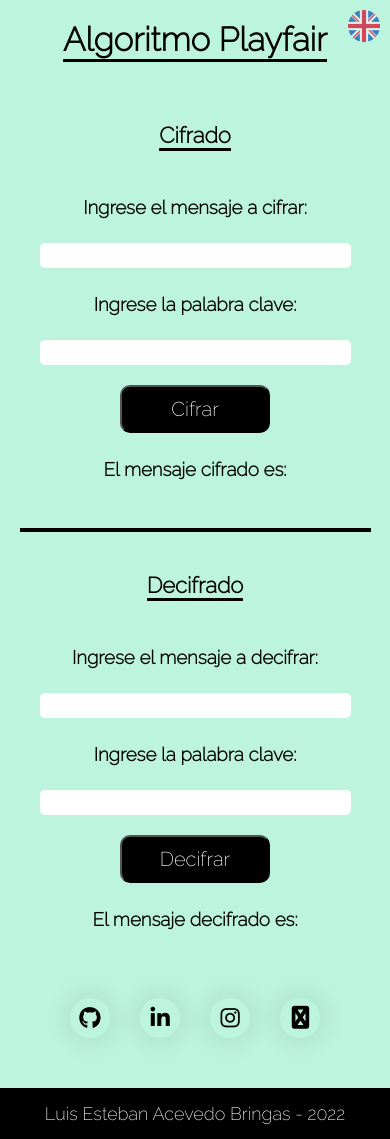
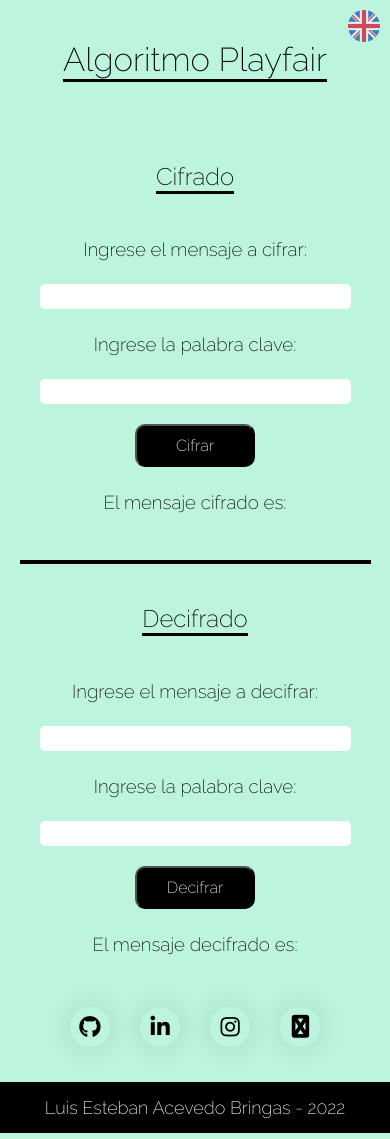
Before and after one commit to LuisEstebanAcevedoBringas/Playfair-Encryptation, a Flask app: page / in a window 390 px wide. Run offline with Flask 2, Linux system fonts and the light colour scheme; some libraries are stand-ins or nearby versions.

Commit message:
Responsive design.

```diff
--- a/static/css/style.css
+++ b/static/css/style.css
@@ -1,35 +1,106 @@
 @import url('https://fonts.googleapis.com/css2?family=Raleway:wght@200&family=Roboto+Mono:wght@200&display=swap');
 
 *, html, body{
+    scroll-behavior: smooth;
+    font-family: 'Raleway', sans-serif;
+    box-sizing: border-box;
     padding: 0;
     margin: 0;
-    box-sizing: border-box;
-    font-family: 'Raleway', sans-serif;
 }
 
 body{
     width: 100%;
-    height: 100vh;
+    overflow-x: hidden;
     background-color: #BCF4DE;
 }
 
-.Flex{
-    display: flex;
-    justify-content: center;
-    align-items: center;
-    flex-direction: column;
+p{
+    margin: 0;
+    padding: 0;
 }
 
-.MainWindow{
-    width: 100%;
-    height: 100%;
-    align-items: center;
-    justify-content: space-evenly;
+h1,h2,h3{
+    font-weight: normal;
+    margin: 0;
+    padding: 0;
 }
 
+img{
+    margin: 0;
+    padding: 0;
+}
+
+.Flex{
+    justify-content: center;
+    flex-direction: column;
+    align-items: center;
+    display: flex;
+}
+
+/*Languaje button*/
+.Language{
+    position: fixed;
+    right: 0;
+    top: 0;
+}
+
+.Language img{
+    aspect-ratio: 1;
+    width: 2.5rem;
+    margin: 30px;
+    opacity: 0.7;
+}
+
+.Language img:hover{
+    cursor: pointer;
+    opacity: 1;
+}
+
+@media screen and (max-width:1024px) {
+    .Language img{
+        margin: 10px;
+        width: 2rem;
+    }
+}
+
+/*------ MainWindow ------*/
+.MainWindow{
+    height: 100vh;
+    width: 100%;
+}
+
+@media screen and (max-width:1024px) {
+    .MainWindow{
+        height: 100%;
+    }
+}
+
+.Header{
+    font-size: 30px;
+    padding: 40px;
+    flex: 0 1 auto;
+    width: 100%;
+}
+
+.Header h1{
+    border-bottom: 3px solid black;
+    text-align: center;
+
+}
+
+@media screen and (max-width:1024px) {
+    .Header{
+        font-size: 22px;
+        margin:0;
+    }
+}
+
+/*------ MainBox ------*/
 .MainBox{
+    flex-direction: row;
+    position: relative;
+    height: 100%;
     width: 100%;
-    flex-direction: row;
     flex: 1 1 auto;
 }
 
@@ -39,81 +110,44 @@ body{
     }
 }
 
-.Language{
-    position: fixed;
-    top: 0;
-    right: 0;
-}
-
-.Language img{
-    aspect-ratio: 1;
-    width: 2.5rem;
-    opacity: 0.7;
-    margin: 30px;
-}
-@media screen and (max-width:820px) {
-    .Language img{
-        width: 2rem;
-        margin: 10px;
-    }
-}
-
-.Language img:hover{
-    opacity: 1;
-    cursor: pointer;
-}
-
 .Cifrado, .Decifrado{
     /*border: 3px solid red;*/
+    padding: 30px;
     margin: 30px;
-    padding: 30px;
 }
 
 @media screen and (max-width:1024px) {
     .Cifrado, .Decifrado{
+        padding: 20px;
+        margin: 0px;
         width: 90%;
-        margin: 0px;
-        padding: 20px;
     }
     .Cifrado{
         border-bottom: 4px solid black;
     }
 }
 
-.Title{
-    margin-top: 50px;
+.SubTitle{
+    border-bottom: 3px solid black;
     font-size: 30px;
-    border-bottom: 3px solid black;
-    flex: 0 1 auto;
-}
-@media screen and (max-width:1024px) {
-    .Title{
-        font-size: 22px;
-        margin:20px 0;
-    }
-}
-
-.SubTitle{
-    font-size: 30px;
-    border-bottom: 3px solid black;
 }
 
 @media screen and (max-width:820px) {
     .SubTitle{
         flex-direction: column;
-        font-size: 22px;
+        font-size: 24px;
         margin:20px 0;
     }
 }
 
 h3{
-    margin: 25px;
+    margin: 24px;
 }
 
 p{
+    border-bottom: 3px solid black;
     max-width: 500px;
     font-size: 30px;
-    border-bottom: 3px solid black;
 }
 
 @media screen and (max-width:820px) {
@@ -123,11 +157,11 @@ p{
 }
 
 input{
+    border-radius: 5px;
     width: 500px;
-    height: 25px;
-    border-radius: 5px;
     border: none;
     outline: none;
+    height: 25px;
     transition: 1s;
 }
 
@@ -148,14 +182,14 @@ input:focus{
 }
 
 .button{
+    background: #000000;
+    border-radius: 10px;
+    color: #FFFFFF;
+    margin-top: 20px;
+    transition: 0.5s;
     font-size: 20px;
-    margin-top: 20px;
     padding: 10px;
     width: 150px;
-    border-radius: 10px;
-    background: #000000;
-    color: #FFFFFF;
-    transition: 0.5s;
 }
 
 .button:hover{
@@ -165,42 +199,55 @@ input:focus{
     cursor: pointer;
 }
 
+@media screen and (max-width:1024px) {
+    .button{
+        width: 120px;
+        font-size: 16px;
+    }
+}
+
+/*------ Footer ------*/
+.Footer{
+    flex: 0 1 40px;
+    width: 100%;
+}
+
 /*Social icons*/
 .social_icons{
     flex-direction: row;
 }
 
 .social_icons a{
+    box-shadow: 0 0 20px 10px rgba(0, 0,0 , 0.05);
+    transition: transform 0.5s;
+    text-decoration: none;
+    border-radius: 50%;
+    color: #000000;
+    text-align: center;
+    overflow: hidden;
+    position: relative;
+    margin: 0 30px;
+    height: 80px;
     width: 80px;
-    height: 80px;
-    text-align: center;
-    text-decoration: none;
-    color: #000000;
-    border-radius: 50%;
-    margin: 0 30px;
-    box-shadow: 0 0 20px 10px rgba(0, 0,0 , 0.05);
-    position: relative;
-    overflow: hidden;
-    transition: transform 0.5s;
 }
 
 .social_icons a .fab{
-    font-size: 30px;
+    transition: color 0.5s;
     line-height: 80px;
     position: relative;
+    font-size: 30px;
     z-index: 10;
-    transition: color 0.5s;
 }
 
 .social_icons a::after{
-    content: '';
-    width: 100%;
-    height: 100%;
-    top: -90px;
-    left: 0;
     background: #000000;
     position: absolute;
     transition: 0.5s;
+    height: 100%;
+    width: 100%;
+    top: -90px;
+    content: '';
+    left: 0;
 }
 
 .social_icons a:hover::after{
@@ -217,34 +264,33 @@ input:focus{
 
 @media screen and (max-width:820px) {
     .social_icons{
+        margin-top:30px 0;
+        height: 50px;
         width: 100%;
-        margin:20px 0;
-        height: 50px;
     }
     .social_icons a{
+        margin: 0 15px;
+        height: 40px;
         width: 40px;
-        height: 40px;
-        margin: 0 15px;
     }
     .social_icons a .fab{
+        line-height: 40px;
         font-size:22px;
-    line-height: 40px;
+
     }
 }
 
-.Footer{
-    flex: 0 1 40px;
-    width: 100%;
-    font-size: 25px;
+.FooterText{
     background: #000000;
     color: #FFFFFF;
+    margin-top: 30px;
+    font-size: 25px;
     padding: 15px;
-    margin-top: 30px;
+    width: 100%;
 }
 
 @media screen and (max-width:820px) {
-    .Footer{
-        position: relative;
+    .FooterText{
         font-size: 18px;
     }
 }
--- a/templates/index.html
+++ b/templates/index.html
@@ -12,9 +12,9 @@
         <div class="Language">
             <a href="/english"><img src="../static/assets/icons/English.png" alt="English"></a>
         </div>
-        <div class="Title">
+        <header class="Header Flex">
             <h1>Algoritmo Playfair</h1>
-        </div>
+        </header>
         <div class="MainBox Flex">
             <!-- Caja para el cifrado del mensaje -->
             <form class="Cifrado Flex" action="cifrar" method="post">
@@ -45,16 +45,16 @@
                 <label for=""></label>
             </form>
         </div>
-        <!-- Social icons -->
-        <div class="social_icons Flex">
-            <a href="https://github.com/LuisEstebanAcevedoBringas" target="_blank"><i class="fab fa-brands fa-github"></i></a>
-            <a href="https://www.linkedin.com/in/luisestebanacevedobringas/" target="_blank"><i class="fab fa-brands fa-linkedin-in"></i></a>
-            <a href="https://www.instagram.com/bringas.el.pelon/" target="_blank"><i class="fab fa-brands fa-instagram"></i></a>
-            <a href="https://luisbringas.com/" target="_blank"><i class="fab fas fa-ghost"></i></a>
-        </div>
         <!-- Footer -->
         <footer class="Footer Flex">
-            Luis Esteban Acevedo Bringas - 2022
+            <!-- Social icons -->
+            <div class="social_icons Flex">
+                <a href="https://github.com/LuisEstebanAcevedoBringas" target="_blank"><i class="fab fa-brands fa-github"></i></a>
+                <a href="https://www.linkedin.com/in/luisestebanacevedobringas/" target="_blank"><i class="fab fa-brands fa-linkedin-in"></i></a>
+                <a href="https://www.instagram.com/bringas.el.pelon/" target="_blank"><i class="fab fa-brands fa-instagram"></i></a>
+                <a href="https://luisbringas.com/" target="_blank"><i class="fab fas fa-ghost"></i></a>
+            </div>
+            <div class="FooterText Flex">Luis Esteban Acevedo Bringas - 2022</div>
         </footer>
     </section>
     <script src="https://kit.fontawesome.com/7fb5c2cc44.js" crossorigin="anonymous"></script>
```
Also changed, not shown: templates/index_en.html (+10 -10 lines).
